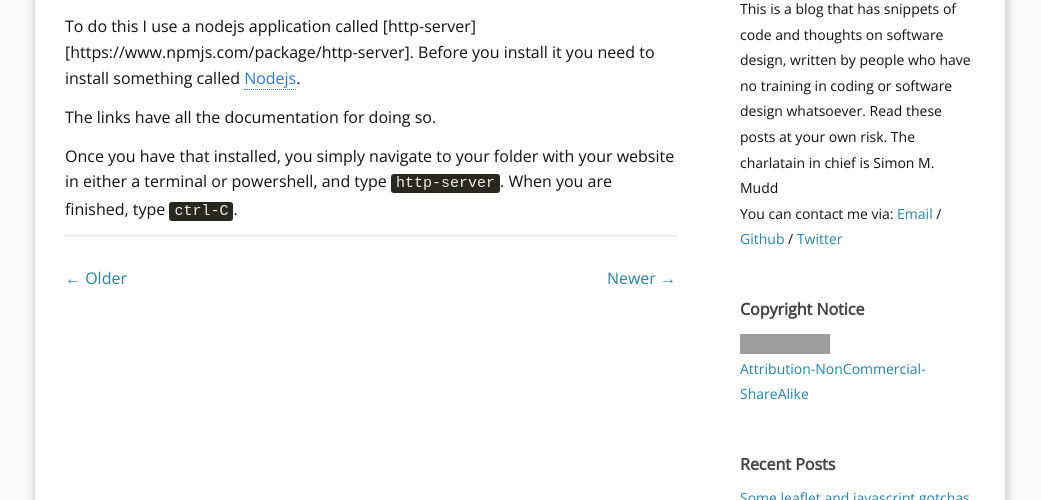
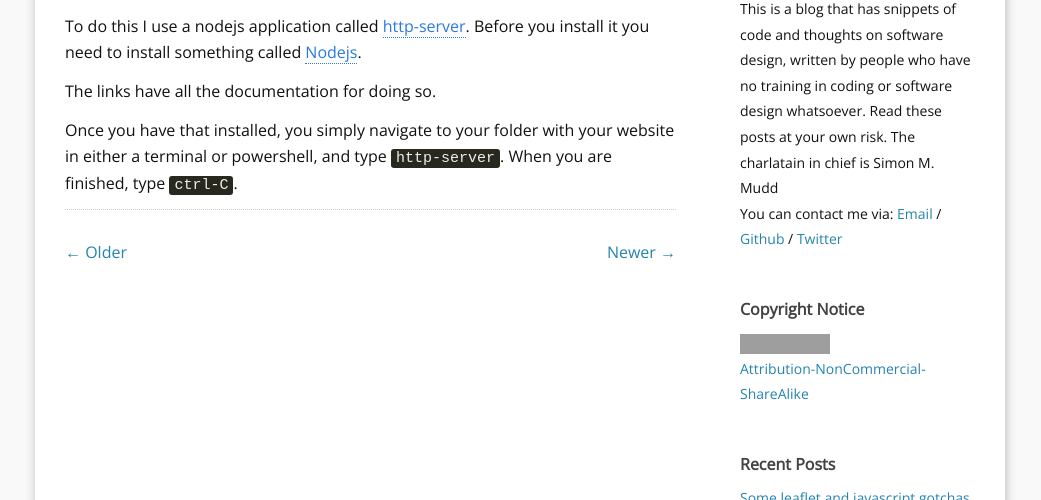
Before and after one commit to LSDtopotools/LSDCodingBlog, a Jekyll site: the page built from _posts/2016-07-14-Getting-a-local-http-server-working.md, in a window 1280 px wide and 900 px high, cut to the strip 400-900 px from the top of the window. Shown: the whole strip, without its empty margins (120-1161 px from the left). Built offline with Jekyll 4.4.1, drawn with Linux system fonts in a browser that asks for light colours; comment, search, counter and statistics services are not loaded; grey boxes are pictures that could not be loaded.

Commit message:
Fixed some stupid typos

```diff
--- a/_posts/2016-07-14-Getting-a-local-http-server-working.md
+++ b/_posts/2016-07-14-Getting-a-local-http-server-working.md
@@ -9,7 +9,7 @@ author: SMM
 I've been messing about with various visualisation using [D3](https://d3js.org/) and [leaflet](http://leafletjs.com/).
 These tools are great but they interact with a browser and you will want to check your code before sending it to a [Gist](https://help.github.com/articles/about-gists/) so that it can be rendered on [Bl.ocks](https://bl.ocks.org/).
 
-To do this I use a nodejs application called [http-server][https://www.npmjs.com/package/http-server].
+To do this I use a nodejs application called [http-server](https://www.npmjs.com/package/http-server).
 Before you install it you need to install something called [Nodejs](https://docs.npmjs.com/getting-started/installing-node).
 
 The links have all the documentation for doing so.
```
Also changed, not shown: _posts/2016-07-15-Leaflet-and-javascript-gotchas-part-1.md (+2 -2 lines).
